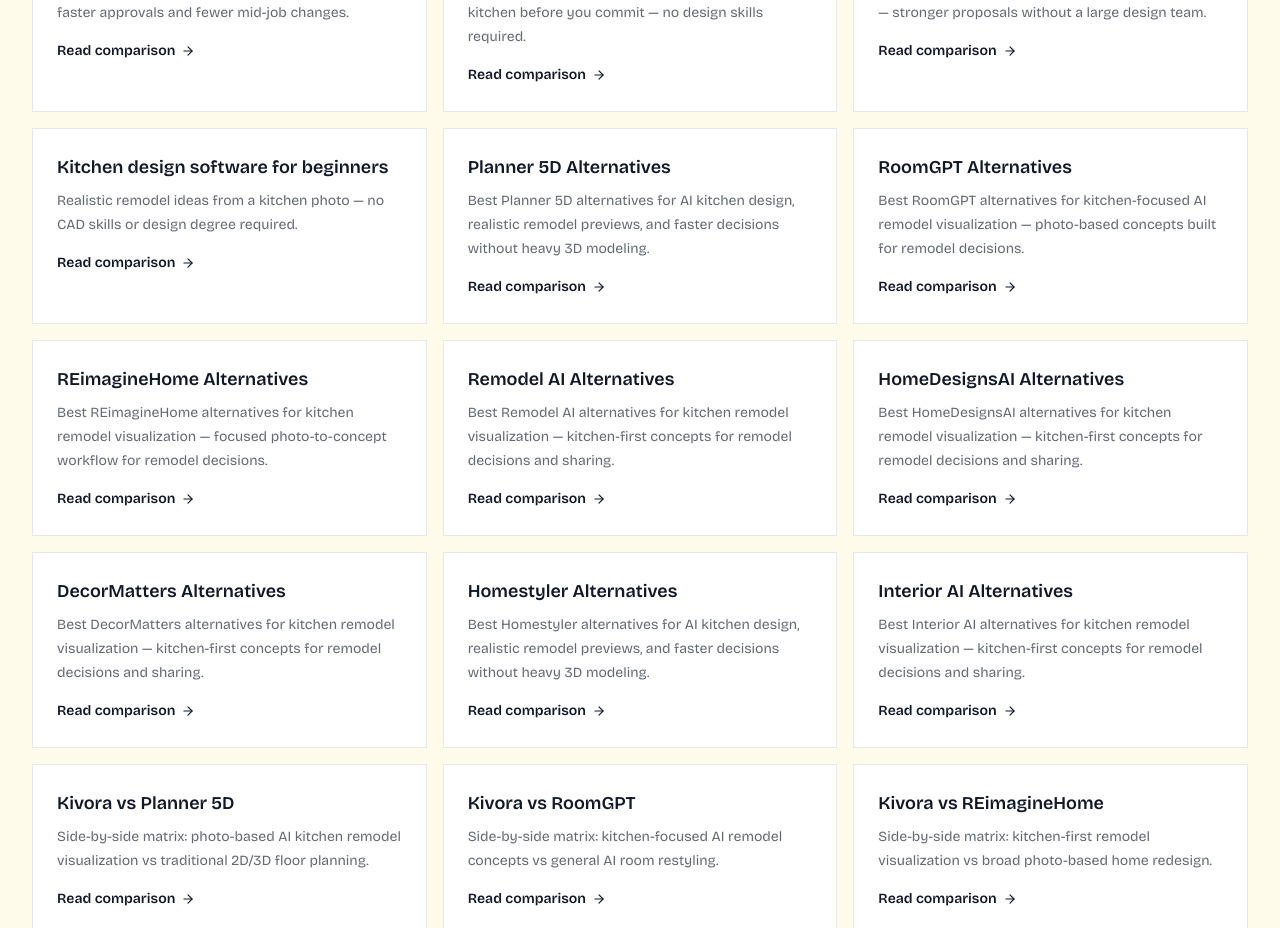
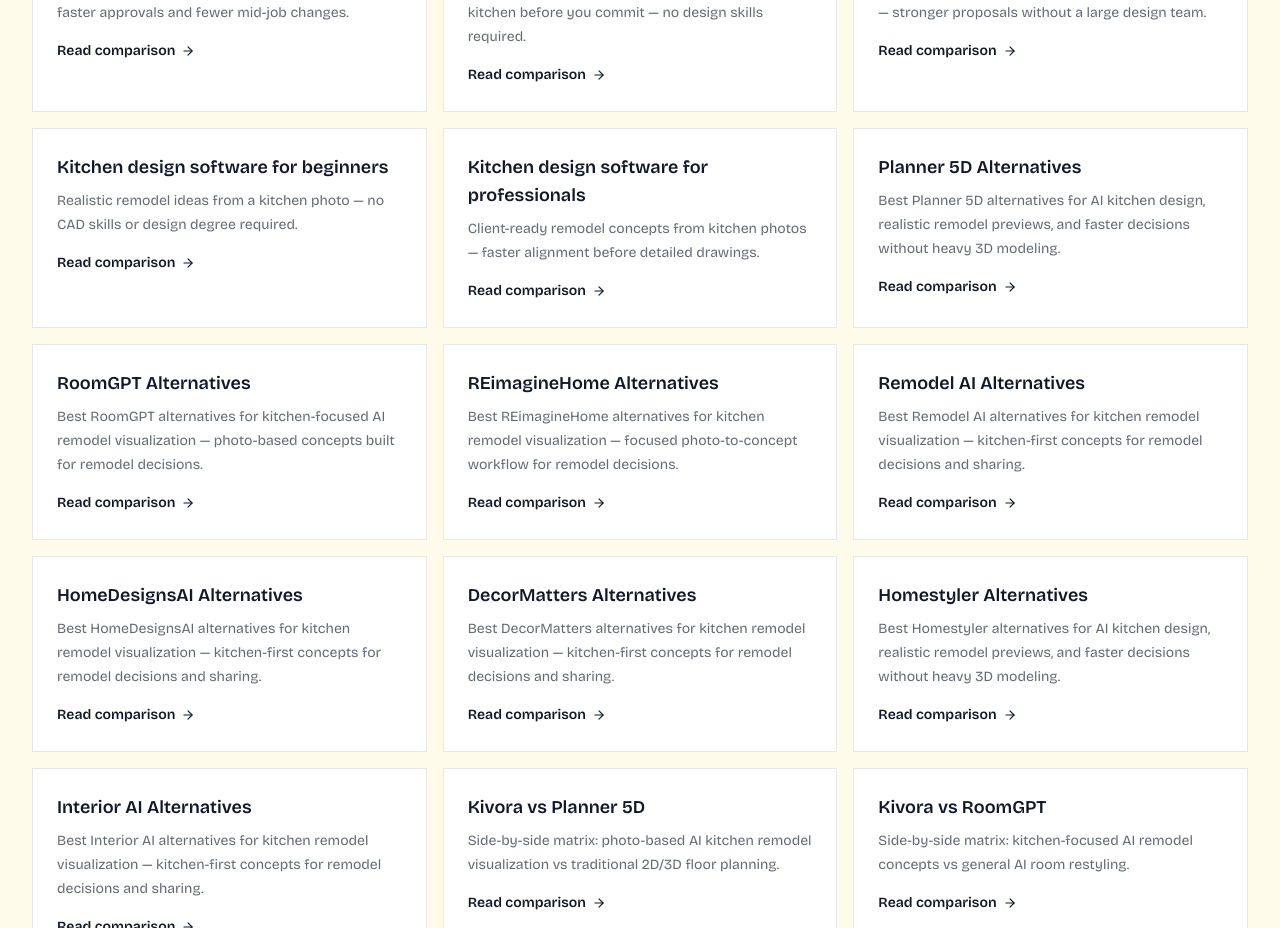
Before and after one commit to KarlGusta/kivora-next, a Next.js app: page /resources in a window 1280 px wide. Shown: the part 1740-2668 px from the top of the page. Built offline with nearby package versions, Linux system fonts and the light colour scheme.

Commit message:
List kitchen design software for professionals on Resources

```diff
--- a/app/resources/page.jsx
+++ b/app/resources/page.jsx
@@ -107,6 +107,12 @@ const clusterPages = [
     label: "Kitchen design software for beginners",
     description:
       "Realistic remodel ideas from a kitchen photo — no CAD skills or design degree required.",
+  },
+  {
+    href: "/kitchen-design-software-for-professionals",
+    label: "Kitchen design software for professionals",
+    description:
+      "Client-ready remodel concepts from kitchen photos — faster alignment before detailed drawings.",
   },
   {
     href: "/planner-5d-alternatives",
```
